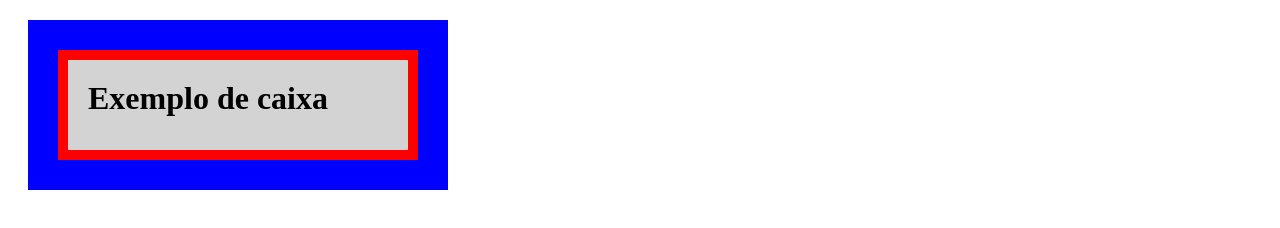
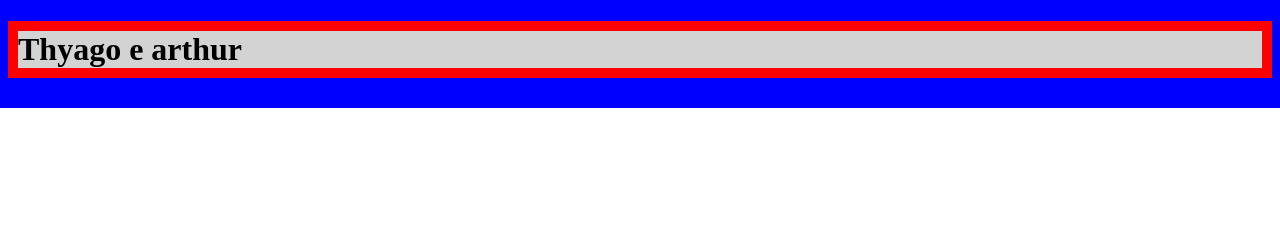
Before and after one commit to Programacao-para-Web-Design/aula-30-09-thyago-arthur, a plain HTML site: page index.html in a window 1280 px wide. Drawn offline with Linux system fonts and the light colour scheme.

Commit message:
index.html

```diff
--- a/index.html
+++ b/index.html
@@ -3,18 +3,17 @@
   <head>
     <meta charset="utf-8">
     <style>
-        h1 {
-            width: 300px;  /* largura */
-            height: 50px;  /* altura */
-            background: Lightgray;  /* cor do fundo */
-            border: 10px solid Red;  /* borda */
-            padding: 20px;  /* preenchimento */
-            outline: 30px solid Blue;  /* contorno */
-            margin: 50px;  /* margem */
+        h1{
+            width, height: 300px 50px;  /*definir a largura*/
+            background-color: Lightgray;  /*definir a cor do fundo*/
+            border: 10px solid red; /*definir largura, estilo e cor da borda*/
+            outline: 30px solid blue; /*definir o contorno da largura, estilo do contorno e cor do contorno*/
+            padding: 20px /*definir o preenchimento*/
+            margin: 50px /*definir a margem*/
           }
   </style>
   </head>
   <body>
-    <h1>Exemplo de caixa</h1>
+    <h1> Thyago e arthur </h1>
   </body>
 </html>
```
Lines whose indentation alone changed are shown as unchanged.
